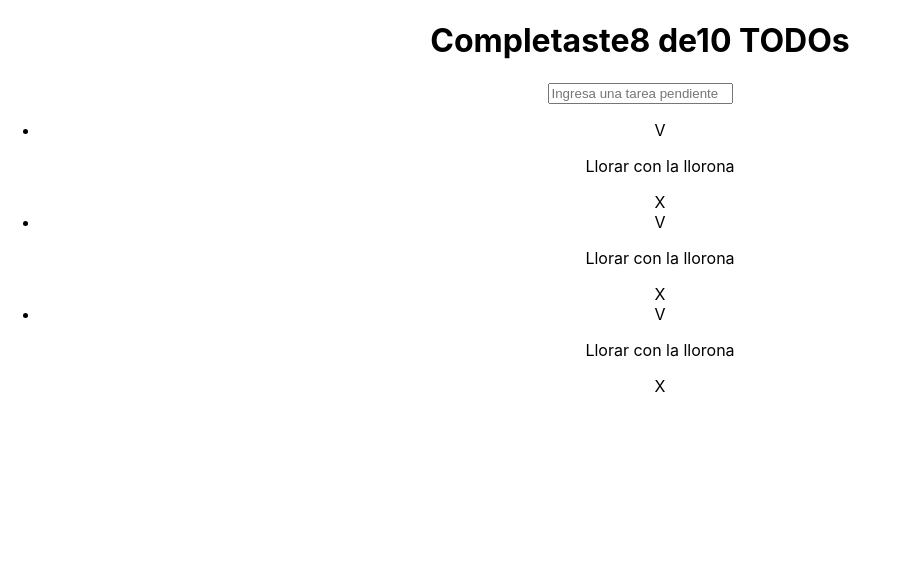
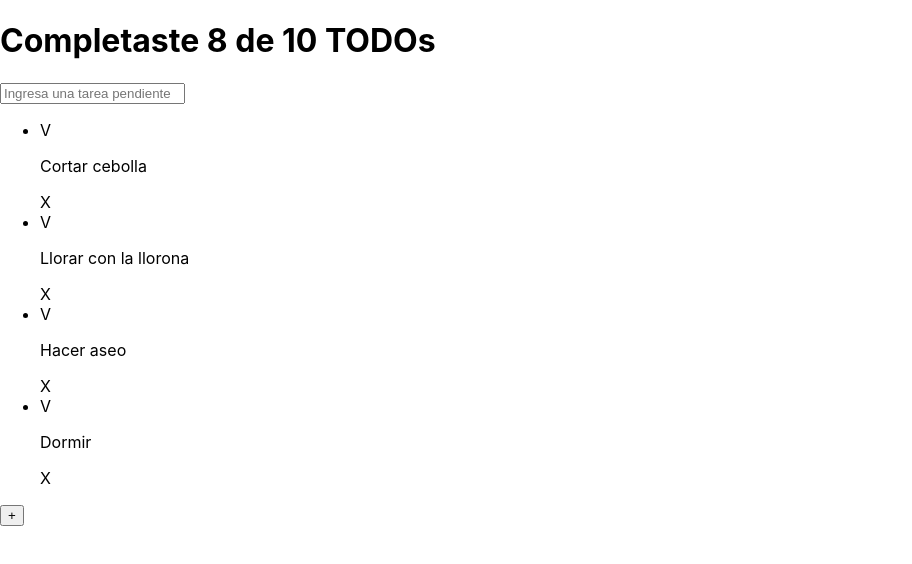
Before and after one commit to CAHB142/TodoMachine, a React (Create React App) app: page / in a window 1280 px wide. Shown: the top 564 px of the page, without its empty margins (0-912 px from the left). Built offline with nearby package versions, Linux system fonts and the light colour scheme.

Commit message:
Ingreso de props en la aplicacion

```diff
--- a/src/App.js
+++ b/src/App.js
@@ -4,10 +4,17 @@ import { TodoList } from './TodoList';
 import { CreateTodoButton } from './CreateTodoButton';
 import { TodoItem  } from './TodoItem';
 import './App.css';
+import React from 'react';
 
+const defauldTodos = [
+  { text:'Cortar cebolla', completed:  true},
+  { text:'Llorar con la llorona', completed:  false},
+  { text:'Hacer aseo', completed:  false},
+  { text:'Dormir', completed:  false}
+];
 function App() {
   return (
-    <div className="App">
+    <React.Fragment>
       <TodoCounter
         completed={8}
         total= {10}
@@ -15,14 +22,16 @@ function App() {
       <TodoSearch/>
 
       <TodoList>
-        <TodoItem/>
-        <TodoItem/>
-        <TodoItem/>
+        {defauldTodos.map(todo => (
+          <TodoItem key={todo.text}
+          text={todo.text}
+          completed ={todo.completed}/>
+        ))}
       </TodoList>
 
       <CreateTodoButton/>
 
-    </div>
+    </React.Fragment>
   );
 }
 
--- a/src/CreateTodoButton.js
+++ b/src/CreateTodoButton.js
@@ -1,5 +1,7 @@
 function CreateTodoButton(){
-
+  return(
+    <button>+</button>
+  )
 }
 
 export{CreateTodoButton};
--- a/src/TodoCounter.js
+++ b/src/TodoCounter.js
@@ -1,9 +1,7 @@
-function TodoCounter(props){
+function TodoCounter({total, completed}){
     return(
       <h1>
-        Completaste
-        {props.completed} de
-        {props.total} TODOs
+        Completaste {completed} de {total} TODOs
       </h1>
     );
   }
--- a/src/TodoItem.js
+++ b/src/TodoItem.js
@@ -1,8 +1,8 @@
-function TodoItem(){
+function TodoItem(props){
     return(
       <li>
-         <span>V</span>
-         <p>Llorar con la llorona</p>
+         <span>V {props.completed}</span>
+         <p>{props.text}</p>
          <span>X</span>
       </li>
 
--- a/src/TodoList.js
+++ b/src/TodoList.js
@@ -1,8 +1,8 @@
 
-function TodoList(props){
+function TodoList({children}){
  return(
     <ul>
-        {props.children}
+        {children}
     </ul>
  );
 }
```
